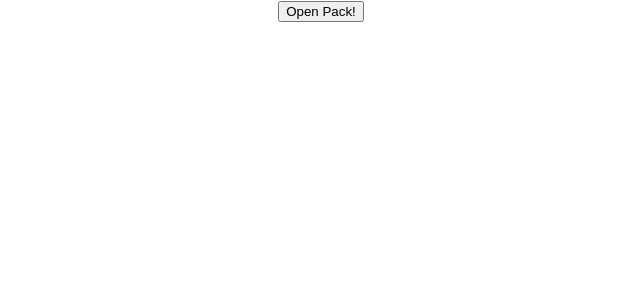
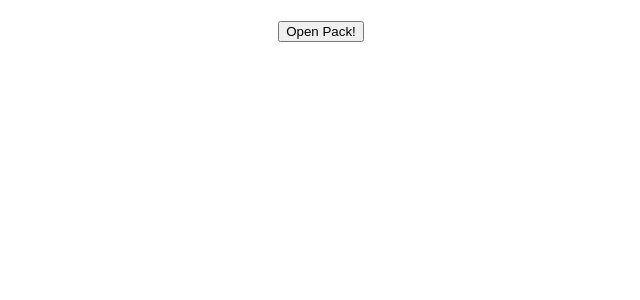
Before and after one commit to neel7777/hspacks, a React (Create React App) app: page / in a window 1280 px wide. Shown: the top 300 px of the page, without its empty margins (319-959 px from the left). Built offline with nearby package versions, Linux system fonts and the light colour scheme.

Commit message:
fixed initial card configuration

```diff
--- a/src/App.css
+++ b/src/App.css
@@ -1,26 +1,51 @@
-.App {
-  text-align: center;
+:root {
+  font-size: 16px;
 }
 
-.container {
-  display: flex;
-  align-items: stretch;
-  gap: 10px;
-  gap: 10px 20px; /* row-gap column gap */
-  row-gap: 10px;
-  column-gap: 20px;
-
+.pentagon-container {
+  text-align: center;
+  margin-top: 1.25rem;
 }
 
-
-
-
-
-.small-image {
-  width: 200px; /* Adjust width as needed */
-  height: auto; /* Maintains aspect ratio */
+.pentagon-cards {
+  position: relative;
+  width: 50rem;
+  height: 50rem;
+  margin: 0 auto;
 }
 
-button {
-  margin-bottom: 1rem;
+.card {
+  width: 12.5rem;
+  height: 18.75rem;
+  position: absolute;
 }
+
+.card-content img {
+  width: 100%;
+  height: auto;
+}
+
+.card1 {
+  top: 0;
+  left: 18.75rem;
+}
+
+.card2 {
+  top: 12.5rem;
+  left: 3.125rem;
+}
+
+.card3 {
+  top: 12.5rem;
+  left: 34.375rem;
+}
+
+.card4 {
+  top: 31.25rem;
+  left: 9.375rem;
+}
+
+.card5 {
+  top: 31.25rem;
+  left: 28.125rem;
+}
--- a/src/components/Card.js
+++ b/src/components/Card.js
@@ -1,11 +1,9 @@
-
 import React from 'react';
 
 const Card = ({ name, image }) => {
   return (
-    <div className="card">
+    <div className="card-content">
       <img className="small-image" src={image} alt={name} />
-
     </div>
   );
 };
--- a/src/components/PackOpener.js
+++ b/src/components/PackOpener.js
@@ -1,35 +1,28 @@
 import React, { useState } from 'react';
-
 import Card from './Card';
-import { Cards } from '../services/hsAPI'
+import { Cards } from '../services/hsAPI';
 
 const PackOpener = () => {
     const [cards, setCards] = useState([]);
 
     const openPack = async () => {
         const shuffledCards = Cards.sort(() => Math.random() - 0.5);
+        const selectedCards = shuffledCards.slice(0, 5);
+        setCards(selectedCards);
+    };
 
-
-        const selectedCards = shuffledCards.slice(0, 5);
-        setCards(selectedCards)
-
-
-    };
     return (
-        <div x>
+        <div className="pentagon-container">
             <button onClick={openPack}>Open Pack!</button>
-            <div className="container">
-                {cards.map(card=> (
-                    <Card key={card.id} {...card} />
+            <div className="pentagon-cards">
+                {cards.map((card, index) => (
+                    <div className={`card card${index + 1}`} key={card.id}>
+                        <Card {...card} />
+                    </div>
                 ))}
             </div>
         </div>
-    )
-
-}
-
-
-
-
+    );
+};
 
 export default PackOpener;
```
